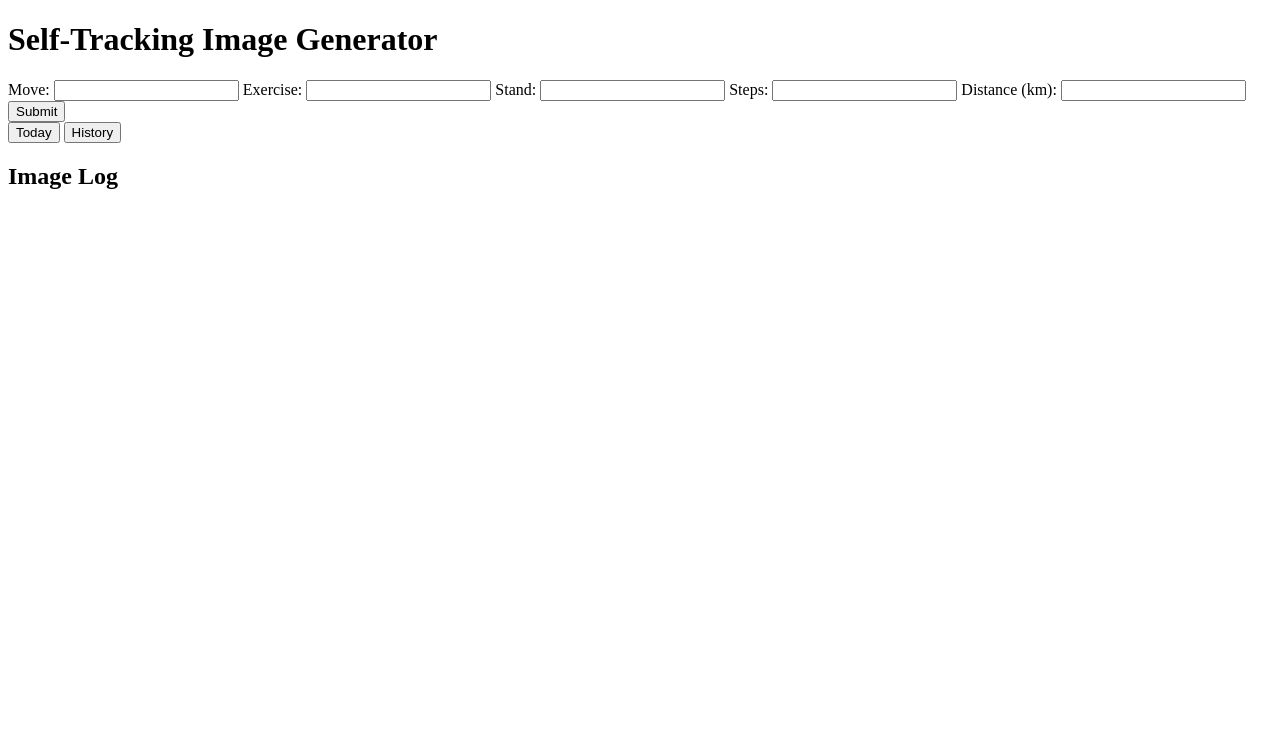
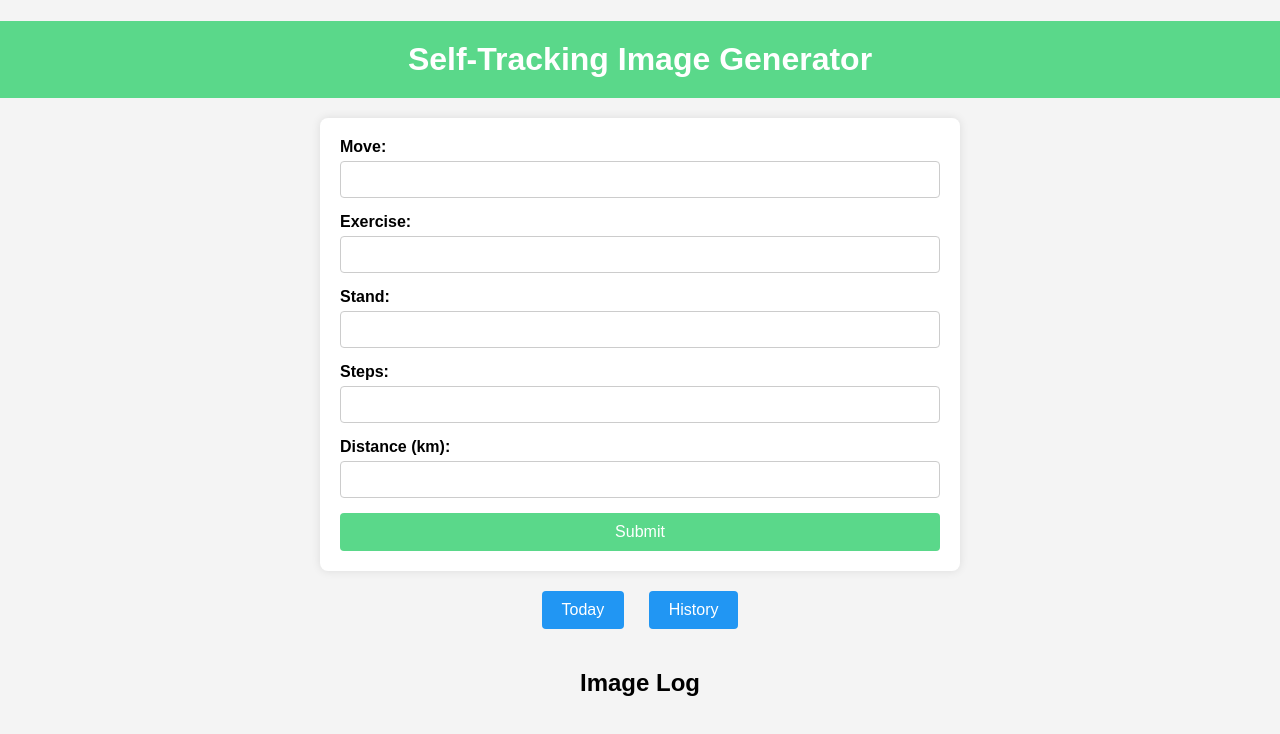
Before and after one commit to 0308yes/PI-image-generator, a website: page public/index.html in a window 1280 px wide. Drawn offline with Linux system fonts and the light colour scheme; no server answers.

Commit message:
css update

```diff
--- a/public/index.html
+++ b/public/index.html
@@ -4,38 +4,49 @@
     <meta charset="UTF-8">
     <meta name="viewport" content="width=device-width, initial-scale=1.0">
     <title>Self-Tracking Image Generator</title>
-    <link rel="stylesheet" href="styles.css?v=1"> <!-- 캐시 무효화를 위해 쿼리 문자열 추가 -->
+    <link rel="stylesheet" href="style.css?v=1"> <!-- 캐시 무효화 -->
 </head>
 <body>
     <h1>Self-Tracking Image Generator</h1>
     <form id="dataForm">
+        <div class="form-group">
             <label for="move">Move:</label>
             <input type="number" id="move" name="move" required>
+        </div>
 
+        <div class="form-group">
             <label for="exercise">Exercise:</label>
             <input type="number" id="exercise" name="exercise" required>
+        </div>
 
+        <div class="form-group">
             <label for="stand">Stand:</label>
             <input type="number" id="stand" name="stand" required>
+        </div>
 
+        <div class="form-group">
             <label for="steps">Steps:</label>
             <input type="number" id="steps" name="steps" required>
+        </div>
 
+        <div class="form-group">
             <label for="distance">Distance (km):</label>
             <input type="number" id="distance" name="distance" required>
+        </div>
 
-        <button type="submit">Submit</button>
+        <button type="submit" class="submit-button">Submit</button>
     </form>
 
     <div id="imageContainer"></div>
 
-    <button id="btn2">Today</button>
-    <button id="btn1">History</button>
-
+    <div class="button-container">
+        <button id="btn2" class="action-button">Today</button>
+        <button id="btn1" class="action-button">History</button>
+    </div>
 
     <h2>Image Log</h2>
     <div id="logContainer"></div>
 
-    <script src="script.js?v=1"></script> <!-- 캐시 무효화를 위해 쿼리 문자열 추가 -->
+    <script src="script.js?v=1"></script> <!-- 캐시 무효화-->
 </body>
 </html>
--- a/public/script.js
+++ b/public/script.js
@@ -32,7 +32,7 @@ document.getElementById('dataForm').addEventListener('submit', function(event) {
 
 function displayImages(imageUrls, prompt) {
     const imageContainer = document.getElementById('imageContainer');
-    imageContainer.innerHTML = imageUrls.map(url => `<img src="${url}" alt="Generated Image" style="width: 512px; height: auto;">`).join('');
+    imageContainer.innerHTML = imageUrls.map(url => `<img src="${url}" alt="Generated Image" style="width: 512px; height: auto; margin-top: 10px;">`).join('');
     if (prompt) {
         const promptElement = document.createElement('p');
         promptElement.innerText = `Generated Prompt: ${prompt}`;
@@ -42,7 +42,7 @@ function displayImages(imageUrls, prompt) {
 
 function displayError(error) {
     const imageContainer = document.getElementById('imageContainer');
-    imageContainer.innerHTML = `<p>Error generating image: ${error}</p>`;
+    imageContainer.innerHTML = `<p style="color: red;">Error generating image: ${error}</p>`;
 }
 
 function fetchLogs() {
@@ -84,7 +84,7 @@ function renderLogs(date, logs) {
             <h3>${date}</h3>
             ${logs.map(log => `
                 <div class="log-item" style="border: 1px solid #ccc; margin-bottom: 10px; padding: 10px;">
-                    <img src="${log.imageFilepath}" alt="Log Image" style="width: 300px; height: auto;">
+                    <img src="${log.imageFilepath}" alt="Log Image" style="width: 300px; height: auto; margin-top: 10px;">
                     <p><strong>Time:</strong> ${new Date(log.timestamp).toLocaleString()}</p>
                 </div>
             `).join('')}
@@ -99,7 +99,7 @@ function displayTodayLogs(logs) {
         .filter(log => new Date(log.timestamp).toLocaleDateString() === today)
         .sort((a, b) => new Date(b.timestamp) - new Date(a.timestamp)); // 최신순으로 정렬
 
-    logContainer.innerHTML = renderLogs(today, todayLogs);
+    logContainer.innerHTML = todayLogs.length > 0 ? renderLogs(today, todayLogs) : `<p>No logs for today.</p>`;
 }
 
 function displayAllLogs(logs) {
--- /dev/null
+++ b/public/style.css
@@ -0,0 +1,112 @@
+body {
+    font-family: Arial, sans-serif;
+    margin: 0;
+    padding: 0;
+    background-color: #f4f4f4;
+    text-align: center;
+}
+
+h1 {
+    background-color: #5ad88a;
+    color: white;
+    padding: 20px 0;
+    margin-bottom: 20px;
+}
+
+form {
+    max-width: 600px;
+    margin: 0 auto;
+    padding: 20px;
+    background: white;
+    border-radius: 8px;
+    box-shadow: 0 0 10px rgba(0, 0, 0, 0.1);
+}
+
+.form-group {
+    margin-bottom: 15px;
+    text-align: left;
+}
+
+label {
+    display: block;
+    margin-bottom: 5px;
+    font-weight: bold;
+}
+
+input[type="number"] {
+    width: 100%;
+    padding: 10px;
+    box-sizing: border-box;
+    border: 1px solid #ccc;
+    border-radius: 4px;
+}
+
+.submit-button {
+    width: 100%;
+    padding: 10px;
+    background-color: #5ad88a;
+    color: white;
+    border: none;
+    border-radius: 4px;
+    cursor: pointer;
+    font-size: 16px;
+}
+
+.submit-button:hover {
+    background-color: #45a049;
+}
+
+#imageContainer {
+    margin-top: 20px;
+}
+
+.button-container {
+    margin-top: 20px;
+}
+
+.action-button {
+    padding: 10px 20px;
+    margin: 0 10px;
+    background-color: #2196F3;
+    color: white;
+    border: none;
+    border-radius: 4px;
+    cursor: pointer;
+    font-size: 16px;
+}
+
+.action-button:hover {
+    background-color: #1e87e5;
+}
+
+h2 {
+    margin-top: 40px;
+}
+
+#logContainer {
+    max-width: 800px;
+    margin: 20px auto;
+    text-align: left;
+}
+
+.log-date-group {
+    margin-bottom: 20px;
+}
+
+.log-item {
+    border: 1px solid #ccc;
+    margin-bottom: 10px;
+    padding: 10px;
+    background: white;
+    border-radius: 4px;
+}
+
+.log-item img {
+    width: 300px;
+    height: auto;
+    margin-top: 10px;
+}
+
+.log-item p {
+    margin: 5px 0;
+}
```
Also changed, not shown: public/generation_logs.json (+20 -0 lines), 2 other files. Lines whose indentation alone changed are shown as unchanged.
